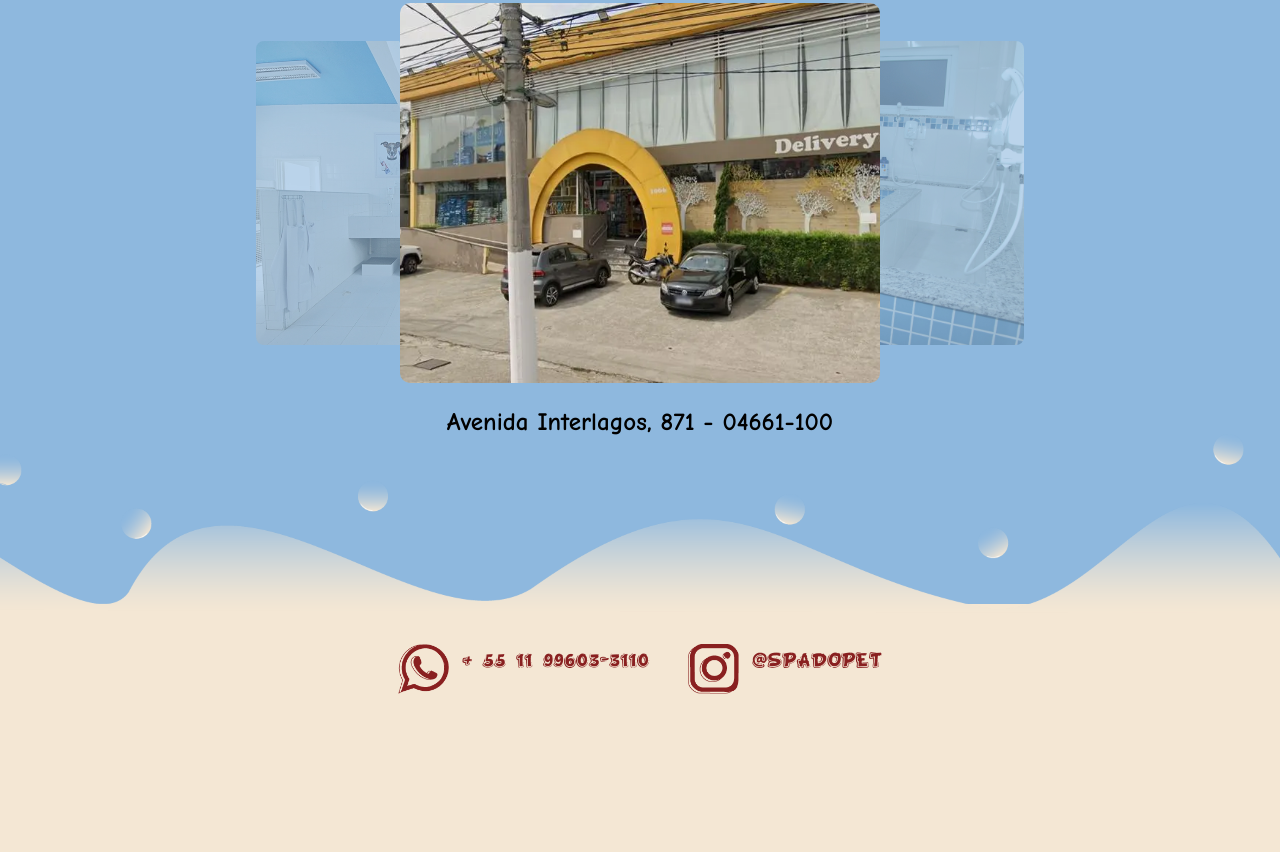
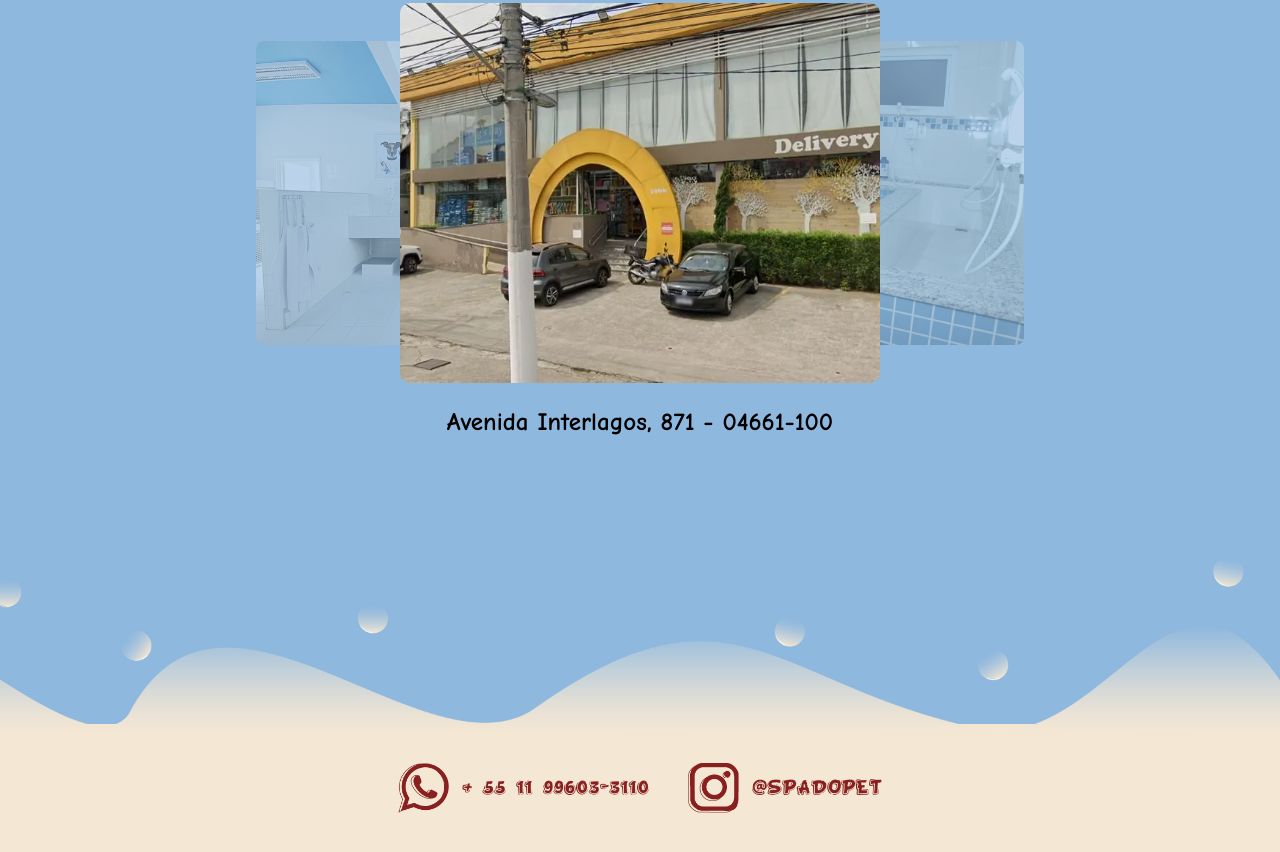
Before and after one commit to brunovicenters/SpaDoPet, a plain HTML site: page index.html in a window 1280 px wide. Shown: the part 2466-3318 px from the top of the page. Before the commit the page ends 3199 px from the top, so only its background shows below. Drawn offline with nearby package versions, Linux system fonts and the light colour scheme.

Commit message:
Fixed bottom links

```diff
--- a/index.html
+++ b/index.html
@@ -234,20 +234,16 @@
         alt="Logo do Whatsapp"
         id="logoZap"
         class="logoSocial" />
-      <p id="textoZap">
-        <a href="https://www.whatsapp.com/" target="_blank">
-          &#43; 55 11 99603&#45;3110
-        </a>
-      </p>
+      <a href="https://www.whatsapp.com/" target="_blank">
+        &#43; 55 11 99603&#45;3110
+      </a>
       <span id="gap"></span>
       <img
         src="assets/logoInsta.webp"
         alt="Logo do Instagram"
         id="logoInsta"
         class="logoSocial" />
-      <p>
-        <a href="https://www.instagram.com/" target="_blank">&#64;SPADOPET</a>
-      </p>
+      <a href="https://www.instagram.com/" target="_blank">&#64;SPADOPET</a>
     </footer>
   </body>
 </html>
--- a/style.css
+++ b/style.css
@@ -53,16 +53,17 @@ footer {
   align-items: center;
 }
 
-footer > p {
+footer a {
   font-family: "Funny Kid", cursive;
   margin-left: 1%;
-
+  text-decoration: none;
+  color: #892020;
   font-size: 1.5em;
   font-weight: 200;
 }
 
-footer a,
-a:visited {
+a:visited,
+a:hover {
   text-decoration: none;
   color: #892020;
 }
@@ -146,7 +147,7 @@ a:visited {
   margin-top: 1%;
   padding-top: 3%;
   background-color: #8eb8de;
-  height: 80vh;
+  height: 95vh;
 }
 
 #carousel {
@@ -181,7 +182,8 @@ a:visited {
 }
 
 #endereco a,
-#endereco a:visited {
+#endereco a:visited,
+#endereco a:hover {
   text-decoration: none;
   color: black;
 }
@@ -357,3 +359,9 @@ a:visited {
 .logoSocial {
   width: 4%;
 }
+
+.textoFooter {
+  /* display: flex;
+  justify-content: center;
+  align-items: center; */
+}
```
